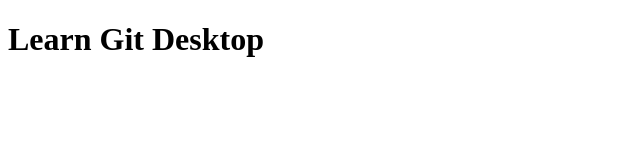
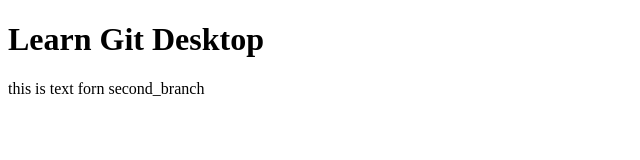
Before and after one commit to HushToDefault/test-git-desktop, a plain HTML site: page index.html in a window 1280 px wide. Shown: the whole page, without its empty margins (0-640 px from the left). Drawn offline with Linux system fonts and the light colour scheme.

Commit message:
add main and text

```diff
--- a/index.html
+++ b/index.html
@@ -7,6 +7,7 @@
 </head>
 <body>
     <h1>Learn Git Desktop</h1>
+    <main>this is text forn second_branch</main>
 
 </body>
 </html>
```
